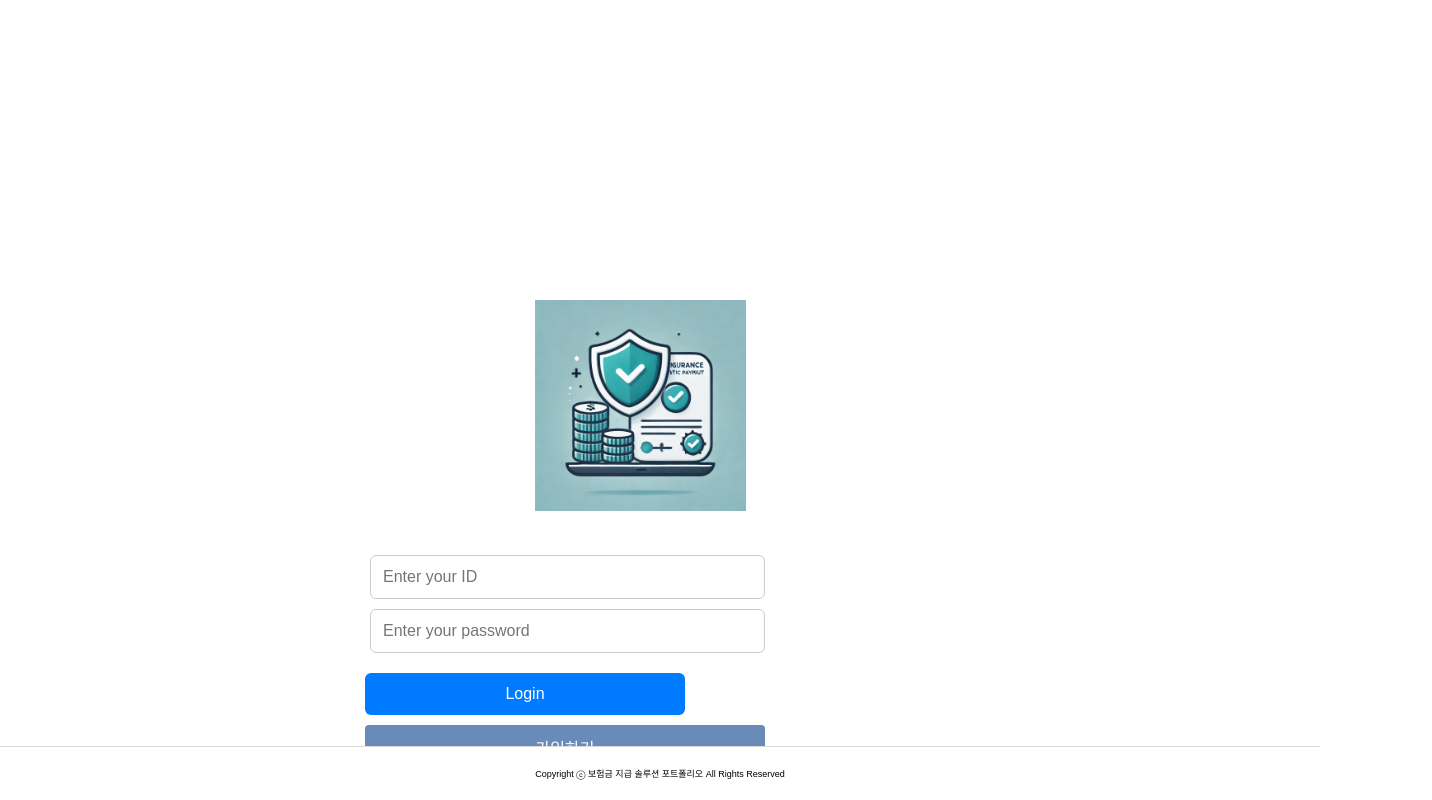
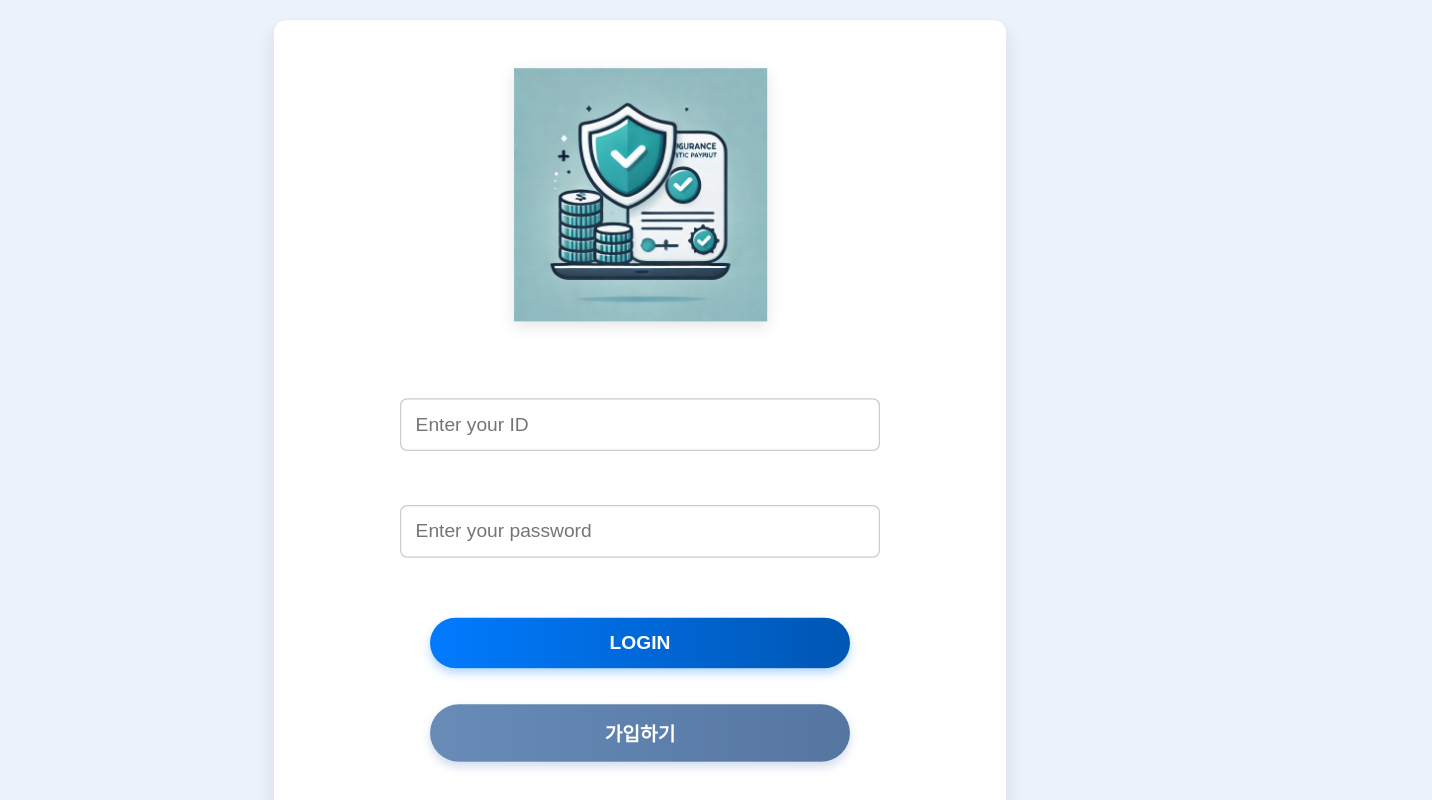
Before and after one commit to 0625yt/DocuFlow, a React (Create React App) app in the folder room_book_prjt/my-app/: page /login in a window 1280 px wide. Shown: the top 800 px of the page, 1432 px wide, since content can reach past the window. Built offline with nearby package versions, Linux system fonts and the light colour scheme.

Commit message:
로그인 및 회원가입 페이지 생성

```diff
--- a/room_book_prjt/my-app/src/App.js
+++ b/room_book_prjt/my-app/src/App.js
@@ -1,7 +1,7 @@
 import React from 'react';
 import { BrowserRouter as Router, Routes, Route, Navigate } from 'react-router-dom'; // Navigate 추가
 import LoginPage from './component/auth/LoginPage';
-import JoinForm from './component/join/JoinForm';
+import JoinPage from './component/join/JoinPage';
 const App = () => {
   return (
     <Router>
@@ -9,7 +9,7 @@ const App = () => {
         {/* 기본 경로 접속 시 /login으로 리디렉션 */}
         <Route path="/" element={<Navigate to="/login" replace />} />
         <Route path="/login" element={<LoginPage />} />
-        <Route path="/join" element={<JoinForm />} />
+        <Route path="/join" element={<JoinPage />} />
       </Routes>
     </Router>
   );
--- a/room_book_prjt/my-app/src/component/auth/App.css
+++ b/room_book_prjt/my-app/src/component/auth/App.css
@@ -1,79 +1,122 @@
 /* General Styles */
-body, html {
-  background-color: #FFFFFF;
+body,
+html {
+  background-color: #f9f9f9;
   margin: 0;
   padding: 0;
   font-family: 'Montserrat', sans-serif;
+  height: 100%;
+  color: #333;
 }
 
-.container {
-  text-align: center;
-  margin-top: 200px;
+body {
+  scale: 1.2;
+}
+/* 로그인 페이지 전체 컨테이너 */
+.login-page {
+  background-color: #ebf2fb;
+  height: 100vh;
+  display: flex;
+  flex-direction: column;
+  justify-content: center;
+  align-items: center;
 }
 
-.main-center {
-  margin: auto;
-  max-width: 550px;
-  padding: 100px;
+/* 로고 스타일 */
+.logo img {
+  width: 150px;
+  /* 로고 크기를 적절히 줄임 */
+  margin-bottom: 30px;
+  filter: drop-shadow(0px 4px 6px rgba(0, 0, 0, 0.1));
+  /* 그림자 효과 추가 */
 }
 
-.logo img {
-  width: 211px;
+/* 메인 컨테이너 */
+.main-center {
+  position: absolute;
+  top: 50%;
+  left: 50%;
+  transform: translate(-50%, -50%);
+  background: #ffffff;
+  box-shadow: 0px 8px 16px rgba(0, 0, 0, 0.1);  /* 부드러운 그림자 */
+  border-radius: 10px;  /* 둥근 테두리 */
+
+  padding: 40px 30px;
+  max-width: 00px;
+  width: 100%;
+  text-align: center;
+}
+
+/* 행 스타일 */
+.row {
+  display: flex;
+  flex-direction: column;
+  align-items: center;
   margin-bottom: 20px;
 }
 
-.row {
-  align-items: center;
-  margin: 10px 0;
+/* 입력 필드 스타일 */
+.form-control {
+  width: 100%;
+  padding: 12px 15px;
+  font-size: 14px;
+  border: 1px solid #ddd;
+  border-radius: 5px;
+  box-sizing: border-box;
+  transition: border-color 0.3s ease, box-shadow 0.3s ease;
 }
 
-.input-group-addon {
-  margin-right: 5px;
+.form-control:focus {
+  border-color: #007bff;
+  box-shadow: 0 0 6px rgba(0, 123, 255, 0.4);
+  outline: none;
 }
 
-.form-control {
-  flex: 1;
-  padding: 10px;
-  font-size: 14px;
-  border: 1px solid #ccc;
-  border-radius: 4px;
+/* 버튼 스타일 */
+.btn-try-to-login,
+.btn-try-to-join {
+  margin-top: 15px;
+  max-width: 350px;
+  width: 100%;
+  padding: 12px;
+  font-size: 16px;
+  font-weight: bold;
+  text-transform: uppercase;
+  border: none;
+  border-radius: 25px;
+  cursor: pointer;
+  transition: all 0.3s ease;
 }
 
-.btn-try-login {
-  width: 100%;
-  padding: 10px;
-  font-size: 16px;
-  background-color: #007bff;
-  color: white;
-  border: none;
-  border-radius: 4px;
-  cursor: pointer;
-  transition: background-color 0.3s ease;
+.btn-try-to-login {
+  background: linear-gradient(90deg, #007bff, #0056b3);
+  /* 그라디언트 배경 */
+  color: #ffffff;
+  box-shadow: 0px 4px 8px rgba(0, 123, 255, 0.3);
 }
 
-.btn-try-join {
-  width: 100%;
-  padding: 10px;
-  font-size: 16px;
-  background-color: #688bb8;
-  color: white;
-  border: none;
-  border-radius: 4px;
-  cursor: pointer;
-  transition: background-color 0.3s ease;
+.btn-try-to-login:hover {
+  background: linear-gradient(90deg, #0056b3, #003580);
+  box-shadow: 0px 6px 12px rgba(0, 123, 255, 0.5);
 }
 
-.btn-try-login:hover {
-  background-color: #0056b3;
+.btn-try-to-join {
+  background: linear-gradient(90deg, #688bb8, #5576a1);
+  /* 부드러운 그라디언트 */
+  color: #ffffff;
+  box-shadow: 0px 4px 8px rgba(104, 139, 184, 0.3);
 }
 
+.btn-try-to-join:hover {
+  background: linear-gradient(90deg, #5576a1, #3e5b87);
+  box-shadow: 0px 6px 12px rgba(104, 139, 184, 0.5);
+}
+
+/* 푸터 스타일 */
 #container-footer {
   text-align: center;
-  position: fixed;
-  bottom: 0;
-  width: 100%;
-  border-top: 1px solid #dbdbdb;
-  padding: 20px;
-  font-size: 9px;
-  background-color: #fff;
+  font-size: 12px;
+  color: #888;
+  margin-top: 40px;
+  padding: 10px;
 }
--- a/room_book_prjt/my-app/src/component/auth/JoinButton.jsx
+++ b/room_book_prjt/my-app/src/component/auth/JoinButton.jsx
@@ -6,7 +6,7 @@ const LoginButton = ({ onClick }) => {
     <div className="row seperate-row">
       <button
         type="button"
-        className="btn btn-primary btn-lg btn-block btn-try-join"
+        className="btn btn-primary btn-lg btn-block btn-try-to-join"
         onClick={onClick}
       >
         가입하기
--- a/room_book_prjt/my-app/src/component/auth/LoginButton.jsx
+++ b/room_book_prjt/my-app/src/component/auth/LoginButton.jsx
@@ -6,7 +6,7 @@ const LoginButton = ({ onClick }) => {
     <div className="row seperate-row">
       <button
         type="button"
-        className="btn btn-primary btn-lg btn-block btn-try-login"
+        className="btn btn-primary btn-lg btn-block btn-try-to-login"
         onClick={onClick}
       >
         Login
--- a/room_book_prjt/my-app/src/component/auth/LoginForm.jsx
+++ b/room_book_prjt/my-app/src/component/auth/LoginForm.jsx
@@ -77,8 +77,8 @@ const LoginForm = () => {
         icon="lock"
       />
       <LoginButton onClick={handleLogin} />
-     <JoinButton onClick={handleJoin} /> {/* handleJoin을 핸들러로 전달 */}
-      </div>
+      <JoinButton onClick={handleJoin} /> {/* handleJoin을 핸들러로 전달 */}
+    </div>
   );
 };
 
--- a/room_book_prjt/my-app/src/component/join/Join.css
+++ b/room_book_prjt/my-app/src/component/join/Join.css
@@ -1,6 +1,6 @@
 /* General Styles */
 body, html {
-  background-color: #FFFFFF;
+  background-color: #ebf2fb;
   margin: 0;
   padding: 0;
   font-family: 'Montserrat', sans-serif;
@@ -35,14 +35,18 @@ body, html {
   width: 100%;
 }
 
+/* 입력 필드 스타일 */
 .form-control {
-  width: 80%; /* 입력 필드의 너비를 부모의 80%로 조정 */
+  width: 100%; /* 입력 필드의 너비 */
   max-width: 400px; /* 최대 너비 제한 */
-  padding: 12px; /* 입력 필드 내부 여백 증가 */
+  padding: 12px; /* 내부 여백 */
   font-size: 16px; /* 텍스트 크기 */
   border: 1px solid #ccc; /* 테두리 */
-  border-radius: 6px; /* 모서리를 더 둥글게 */
-  box-sizing: border-box; /* 여백 포함한 박스 크기 설정 */
+  border-radius: 6px; /* 둥근 모서리 */
+  margin-top: 10px;
+  margin-bottom: 20px; /* 필드 간 간격 */
+  box-sizing: border-box; /* 패딩 포함 크기 */
+  transition: border-color 0.3s ease, box-shadow 0.3s ease;
 }
 
 .btn-try-login {
@@ -94,16 +98,7 @@ body, html {
   background-color: #fff;
 }
 
-.join-form {
-  display: flex;
-  justify-content: center; /* 수평 중앙 정렬 */
-  align-items: center; /* 수직 중앙 정렬 */
-  flex-direction: column; /* 요소를 세로로 배치 */
-  height: 100vh; /* 화면 전체 높이 사용 */
-  padding: 20px; /* 양옆에 여백 추가 */
-}
-
-.seperate-row {
+.seperate-join-row {
   width: 80%; /* 부모 컨테이너 너비 조정 */
   max-width: 400px; /* 최대 너비 제한 */
   display: flex;
--- a/room_book_prjt/my-app/src/component/join/JoinForm.jsx
+++ b/room_book_prjt/my-app/src/component/join/JoinForm.jsx
@@ -39,7 +39,6 @@ const JoinForm = () => {
     }
   };
 
-
   return (
     <div className="join-form">
       <h2>회원가입</h2>
--- a/room_book_prjt/my-app/src/component/join/JoinInput.jsx
+++ b/room_book_prjt/my-app/src/component/join/JoinInput.jsx
@@ -1,12 +1,13 @@
-// components/auth/LoginInput.jsx
 import React from 'react';
 
-const joinInput = ({ type, name, value, placeholder, onChange, onKeyDown, icon }) => {
+const JoinInput = ({ type, name, value, placeholder, onChange, onKeyDown, icon }) => {
   return (
-    <div className="row seperate-row">
-      <span className="input-group-addon">
-        <i className={`fa fa-${icon}`} aria-hidden="true"></i>
-      </span>
+    <div className="row">
+      {icon && (
+        <span className="input-group-addon">
+          <i className={`fa fa-${icon}`} aria-hidden="true"></i>
+        </span>
+      )}
       <input
         type={type}
         className="form-control"
@@ -20,4 +21,4 @@ const joinInput = ({ type, name, value, placeholder, onChange, onKeyDown, icon }
   );
 };
 
-export default joinInput;
+export default JoinInput;
--- /dev/null
+++ b/room_book_prjt/my-app/src/component/join/JoinPage.jsx
@@ -0,0 +1,21 @@
+import React from 'react';
+import JoinForm from './JoinForm'; // JoinForm 경로
+import Footer from '../auth/Footer'; // Footer 경로
+import './Join.css'; // 스타일 경로
+
+const JoinPage = () => {
+  return (
+    <div className="join-page">
+      <div className="container">
+        <div className="panel-heading">
+          <div className="main-center">
+            <JoinForm />
+          </div>
+        </div>
+      </div>
+      <Footer />
+    </div>
+  );
+};
+
+export default JoinPage;
--- a/room_book_prjt/my-app/src/component/join/JoinToButton.jsx
+++ b/room_book_prjt/my-app/src/component/join/JoinToButton.jsx
@@ -2,7 +2,7 @@ import React from 'react';
 
 const JoinToButton = ({ onClick }) => {
   return (
-    <div className="seperate-row">
+    <div className="seperate-join-row">
       <button
         type="button"
         className="btn-try-join-left"
```
